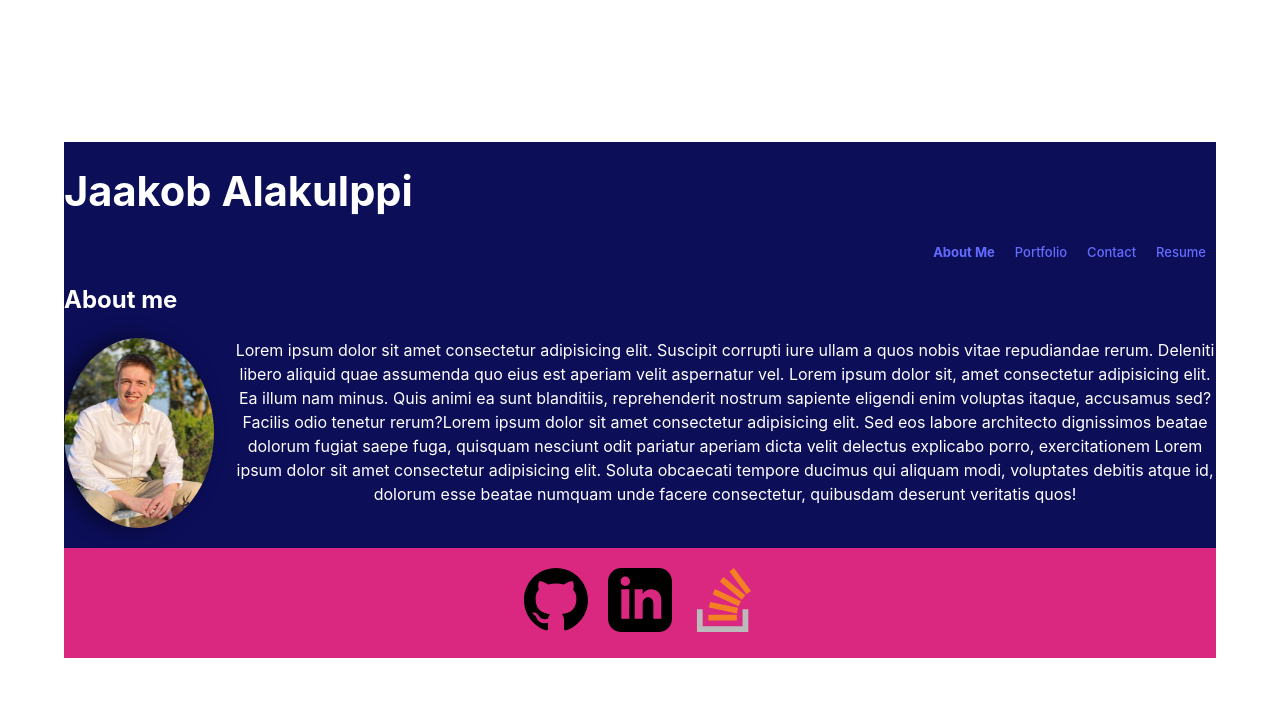
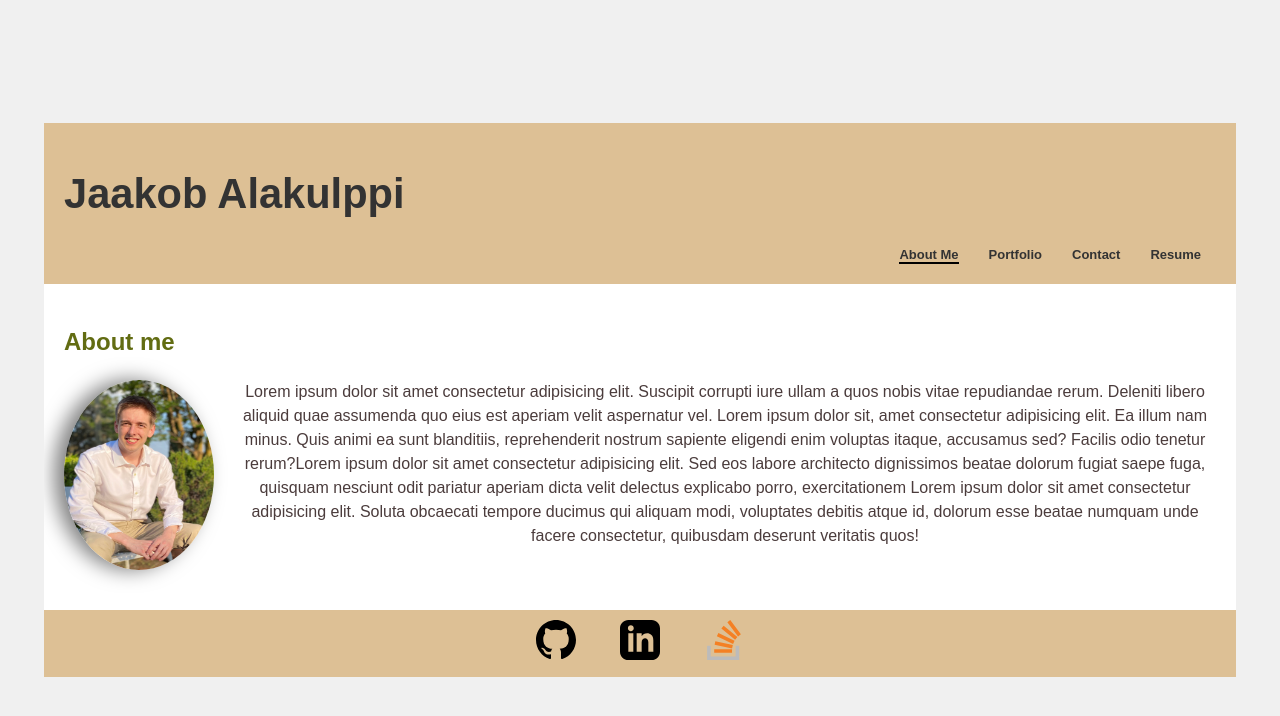
Before and after one commit to jkupi/Portfolio, a React (Vite) app: page / in a window 1280 px wide. Shown: the top 716 px of the page. Built offline with nearby package versions, Linux system fonts and the light colour scheme.

Commit message:
fixed color scheme

```diff
--- a/src/App.css
+++ b/src/App.css
@@ -1,9 +1,14 @@
 #root {
   max-width: 1280px;
   margin: 0 auto;
-  padding: 2rem;
+  /* padding: 2rem; */
   text-align: center;
+
 }
+
+/* .page {
+
+} */
 
 .logo {
   height: 6em;
@@ -18,9 +23,21 @@
   filter: drop-shadow(0 0 2em #61dafbaa);
 }
 
-header, footer, main {
+footer, main {
   max-width: 100%;
   overflow: hidden;
+}
+
+body {
+  font-family: 'Arial', sans-serif;
+  margin: 0;
+  padding: 0;
+  background-color: #f0f0f0;
+  color: #333333;
+}
+
+h2, h3, h4 {
+  color: #626C12;
 }
 
 nav {
@@ -28,32 +45,44 @@ nav {
 }
 
 nav a {
-  padding: 10px;
+  color: #333333;
+  margin: 0 15px;
+  text-decoration: none;
+  font-weight: bold;
+}
+
+nav a.active {
+  border-bottom: 2px solid black;
 }
 
 nav a:hover {
   transform: scale(1.1);
   text-shadow: 2px 4px 20px rgba(0, 0, 0, 0.5);
-  color: #ff00f2;
+  color: #626C12;
 }
 
 header {
   font-size: small;
-  color: white;
-  background-color: rgb(12, 14, 88);
   width: 90vw;
+  max-width: 100%;
+  overflow: hidden;
+  background-color: #DDC095;
+  color: #333333;
+  padding: 20px;
+  text-align: center;
 }
 
 .about-me{
   display: flex;
   align-items: center;
   flex-direction: column;
-  color: white;
+  color: #4b3c3c;
 }
 
 main {
-  background-color: rgb(12, 14, 88);
+  background-color: white;
   width: 90vw;
+  padding: 20px;
 }
 
 h1 {
@@ -78,7 +107,7 @@ h2 {
 }
 
 .contact-form {
-  color: white;
+  color: #4b3c3c;
   text-align: left;
   padding: 10px;
 }
@@ -95,9 +124,9 @@ h2 {
 }
 
 .portfolio {
-  color: white;
+  color: #4b3c3c;
   text-align: left;
-  padding: 10px;
+  padding: 15px;
 }
 
 .card-container {
@@ -107,9 +136,22 @@ h2 {
   gap: 15px;
 }
 
+.deployed-link {
+  color: #1C126C;
+}
+
 .card {
-  position: relative;
-  box-shadow: 0 4px 8px rgba(0, 0, 0, 0.2);
+  background-color: #626C12;
+  color: white;
+  border-radius: 8px;
+  box-shadow: 0 2px 10px rgba(0, 0, 0, 0.1);
+  overflow: hidden;
+  transition: transform 0.2s;
+  padding: 2em;
+}
+
+.card-text {
+  color: black;
 }
 
 .project-pictures {
@@ -128,7 +170,7 @@ h2 {
 .resume {
   padding: 20px;
   text-align: left;
-  color: white;
+  color: #333333;
 }
 
 .download-link {
@@ -150,9 +192,10 @@ h2 {
 }
 
 .sectionFooter {
-  background-color: #da2780;
-  padding: 20px;
+  background-color: #DDC095; /* Footer color */
+  color: #5f5f5f;
   text-align: center;
+  padding: 10px 0;
 }
 .footer-icons {
   display: flex;
@@ -161,7 +204,7 @@ h2 {
 }
 .footer-icons img{
   width: 64px;
-  height: 64px;
+  height: 40px;
   object-fit: contain;
 }
 .footer-icons img:hover {
@@ -190,10 +233,6 @@ h2 {
   }
 }
 
-.card {
-  padding: 2em;
-}
-
 .read-the-docs {
   color: #888;
 }
--- a/src/App.jsx
+++ b/src/App.jsx
@@ -26,7 +26,7 @@ function App() {
   };
 
   return (
-    <div>
+    <div className='page'>
       <Header currentSection={currentSection} setCurrentSection={setCurrentSection} />
       <main>{renderSection()}</main>
       <Footer />
--- a/src/components/Contact.jsx
+++ b/src/components/Contact.jsx
@@ -43,46 +43,9 @@ function Contact() {
   }
 
     return <div className="contact-form">
-        <h2>Contact</h2>
-        <form onSubmit={handleSubmit}>
-          <div>
-            <label>Name</label>
-            <input
-              type="text"
-              id="name"
-              name="name"
-              value={formData.name}
-              onChange={handleChange}
-            />
-            {errors.name && <span className="error">{errors.name}</span>}
-          </div>
+        <h2>Contact Me:</h2>
 
-          <div>
-            <label>Email</label>
-            <input
-              type="email"
-              id="email"
-              name="email"
-              value={formData.email}
-              onChange={handleChange}
-            />
-            {errors.email && <span className="error">{errors.email}</span>}
-          </div>
 
-          <div>
-            <label>Message</label>
-            <textarea
-              id="message"
-              name="message"
-              rows="10"
-              value={formData.message}
-              onChange={handleChange}
-              ></textarea>
-              {errors.message && <span className="error">{errors.message}</span>}
-          </div>
-
-          <button type="submit">Submit</button>
-        </form>
       </div>;
   }
 
--- a/src/components/Portfolio.jsx
+++ b/src/components/Portfolio.jsx
@@ -53,9 +53,9 @@ function Portfolio() {
           <div className="card">
             <img className='project-pictures' src={project.image} />
             <div>
-              <h3>{project.title}</h3>
+              <h3 className='card-text' >{project.title}</h3>
               <div className="card-links">
-                <a href={project.deployedLink} target="_blank">Deployed website</a>
+                <a href={project.deployedLink} target="_blank" className="deployed-link">Deployed website</a>
                 <a href={project.gitHubLink} target="_blank">
                   <img className='github-icon' src={gitHubIcon}></img>
                 </a>
--- a/src/components/Resume.jsx
+++ b/src/components/Resume.jsx
@@ -1,7 +1,7 @@
 import resumeFile from '../assets/Jaakob_resume.pdf';
 
 function Resume() {
-    return <div class='resume'>
+    return <div className='resume'>
         <h2>Resume</h2>
         <a href={resumeFile} download className='download-link'>
           Download my resume
```
